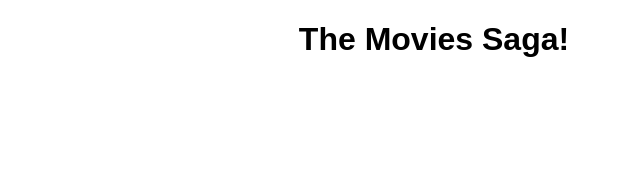
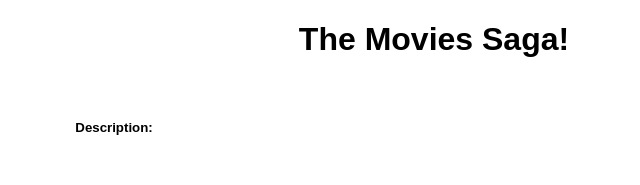
Before and after one commit to weisp014/weekend-movie-sagas, a React (Create React App) app: page /#/details in a window 1280 px wide. Shown: the top 185 px of the page, without its empty margins (206-846 px from the left). Built offline with nearby package versions, Linux system fonts and the light colour scheme.

Commit message:
created details page for individual movies

```diff
--- a/package.json
+++ b/package.json
@@ -2,7 +2,7 @@
   "name": "redux-intro",
   "version": "0.1.0",
   "private": true,
-  "proxy": "http://localhost:5000",
+  "proxy": "http://localhost:8000",
   "dependencies": {
     "axios": "^0.21.1",
     "pg": "^8.2.1",
--- a/src/components/App/App.css
+++ b/src/components/App/App.css
@@ -22,3 +22,7 @@
   from { transform: rotate(0deg); }
   to { transform: rotate(360deg); }
 }
+
+#movie_details {
+  width: 50%;
+}
--- a/src/components/App/App.js
+++ b/src/components/App/App.js
@@ -1,6 +1,7 @@
 import {HashRouter as Router, Route} from 'react-router-dom';
 import './App.css';
 import MovieList from '../MovieList/MovieList'
+import MovieDetails from '../MovieDetails/MovieDetails';
 
 function App() {
   return (
@@ -12,6 +13,9 @@ function App() {
         </Route>
 
         {/* Details page */}
+        <Route path="/details">
+          <MovieDetails />
+        </Route>
 
         {/* Add Movie page */}
       </Router>
--- /dev/null
+++ b/src/components/MovieDetails/MovieDetails.jsx
@@ -0,0 +1,21 @@
+import { useSelector } from "react-redux";
+
+function MovieDetails() {
+  const movie = useSelector((store) => store.movieDetails);
+  console.log(movie);
+
+  return (
+    <>
+      <div id="movie_details" key={movie.id}>
+        <h3>{movie.title}</h3>
+        <img
+          src={movie.poster}
+          alt={movie.title}
+        />
+        <h5>Description: {movie.description}</h5>
+      </div>
+    </>
+  );
+}
+
+export default MovieDetails;
--- a/src/components/MovieList/MovieList.jsx
+++ b/src/components/MovieList/MovieList.jsx
@@ -1,15 +1,26 @@
 import React, { useEffect } from 'react';
 import { useDispatch, useSelector } from 'react-redux';
+import { useHistory } from 'react-router-dom';
 import './MovieList.css'
 
 function MovieList() {
 
     const dispatch = useDispatch();
     const movies = useSelector(store => store.movies);
+    const history = useHistory();
 
     useEffect(() => {
         dispatch({ type: 'FETCH_MOVIES' });
     }, []);
+
+    const clickHandler = (id) => {
+        console.log('go to details page for movie:', id);
+        dispatch({
+            type:'FETCH_MOVIE_DETAILS',
+            payload: id
+        })
+        history.push('/details');
+    }
 
     return (
         <main>
@@ -19,7 +30,10 @@ function MovieList() {
                     return (
                         <div key={movie.id} >
                             <h3>{movie.title}</h3>
-                            <img src={movie.poster} alt={movie.title}/>
+                            <img
+                            onClick={() => {clickHandler(movie.id)}}
+                            src={movie.poster}
+                            alt={movie.title}/>
                         </div>
                     );
                 })}
--- a/src/index.js
+++ b/src/index.js
@@ -14,6 +14,19 @@ import axios from 'axios';
 // Create the rootSaga generator function
 function* rootSaga() {
     yield takeEvery('FETCH_MOVIES', fetchAllMovies);
+    yield takeEvery('FETCH_MOVIE_DETAILS', fetchDetails)
+}
+
+// TODO: get 1 movie from DB
+function* fetchDetails(action) {
+    //get 1 movie from DB where id matches
+    try {
+        const movie = yield axios.get(`/api/movie/${action.payload}`);
+        console.log('get movie details', movie.data[0]);
+        yield put({ type: 'SET_ACTIVE_MOVIE', payload: movie.data[0]});
+    } catch {
+        console.log('error getting movie details');
+    }
 }
 
 function* fetchAllMovies() {
@@ -52,11 +65,22 @@ const genres = (state = [], action) => {
     }
 }
 
+// Used to store current movie details
+const movieDetails = (state = {}, action) => {
+    switch (action.type) {
+        case 'SET_ACTIVE_MOVIE':
+            return action.payload;
+        default:
+            return state;
+    }
+}
+
 // Create one store that all components can use
 const storeInstance = createStore(
     combineReducers({
         movies,
         genres,
+        movieDetails
     }),
     // Add sagaMiddleware to our store
     applyMiddleware(sagaMiddleware, logger),
```
Also changed, not shown: 2 other files (tests, documents, lock files or other folders).
